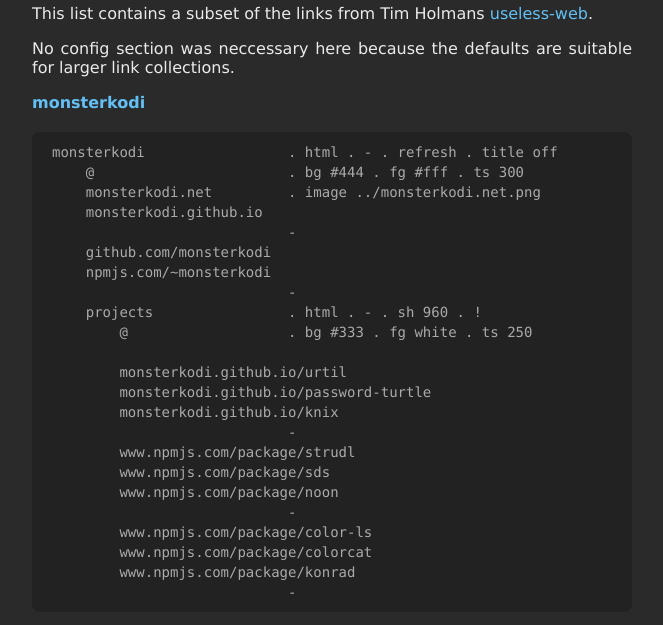
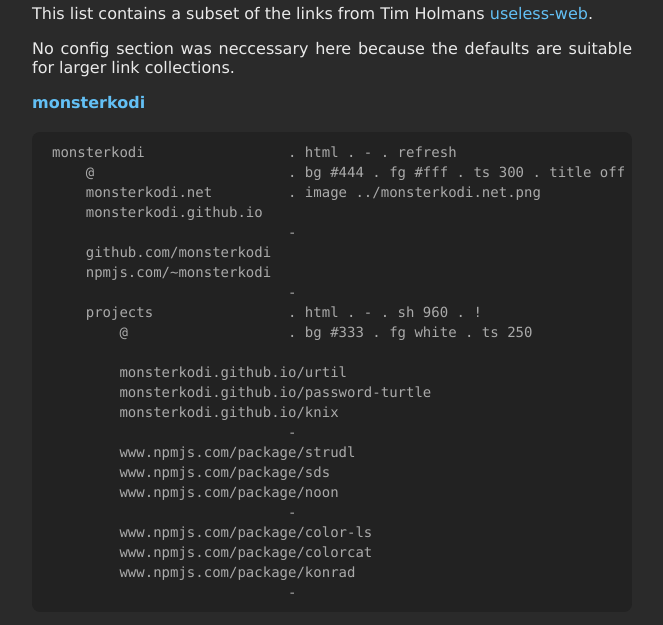
Before and after one commit to monsterkodi/urtil, a plain HTML site: page jade/about.jade in a window 1280 px wide. Shown: the part 1220-1845 px from the top of the page, without its empty margins (308-971 px from the left). Drawn offline with nearby package versions, Linux system fonts and the light colour scheme; files that its build step writes are made by us from their sources.

Commit message:
about and example

```diff
--- a/jade/about.jade
+++ b/jade/about.jade
@@ -79,8 +79,8 @@
             h4
                 a(href="https://github.com/monsterkodi/urtil/blob/gh-pages/examples/example#L44") monsterkodi
             pre.
-                monsterkodi                 . html . - . refresh . title off
-                    @                       . bg #444 . fg #fff . ts 300
+                monsterkodi                 . html . - . refresh
+                    @                       . bg #444 . fg #fff . ts 300 . title off
                     monsterkodi.net         . image ../monsterkodi.net.png
                     monsterkodi.github.io
                                             -
```
Also changed, not shown: about.html.
